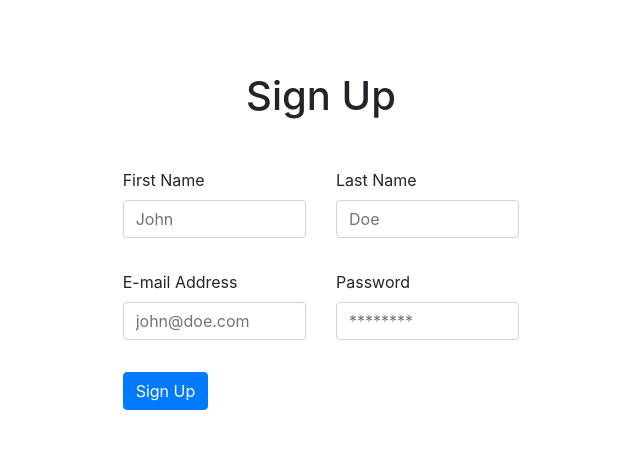
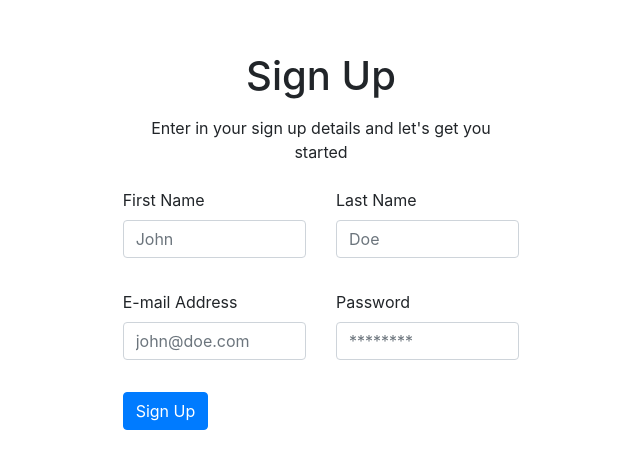
Before and after one commit to appworldng/raisely, a Gatsby site: page / in a window 1280 px wide. Shown: the part 159-628 px from the top of the page, without its empty margins (319-959 px from the left). Built offline with nearby package versions, Linux system fonts and the light colour scheme; Gatsby itself is replaced by a stand-in of ours.

Commit message:
Set up status message using useState hook

```diff
--- a/src/pages/index.js
+++ b/src/pages/index.js
@@ -1,4 +1,4 @@
-import React from "react"
+import React, { useState } from "react"
 import { Row, Col } from "react-bootstrap"
 import { Formik, useField, Form } from "formik"
 import * as Yup from "yup"
@@ -22,6 +22,10 @@ const TextField = ({ label, ...props }) => {
 }
 
 const Home = () => {
+  const [status, setStatus] = useState(
+    "Enter in your sign up details and let's get you started"
+  )
+
   return (
     <>
       <Layout>
@@ -55,9 +59,10 @@ const Home = () => {
             await axios
               .post("https://api.raisely.com/v3/signup", data)
               .then(res => {
-                console.log(res)
+                setStatus("Thank you for signing up with us...")
               })
               .catch(err => {
+                setStatus("Something went wrong with your sign up process...")
                 console.log(err)
               })
 
@@ -69,7 +74,8 @@ const Home = () => {
         >
           {props => (
             <Form>
-              <h1 className="text-center mb-5">Sign Up</h1>
+              <h1 className="text-center mb-3">Sign Up</h1>
+              <p className="text-center mb-4">{status}</p>
               <Row className="mb-3">
                 <Col sm={6}>
                   <TextField
```
